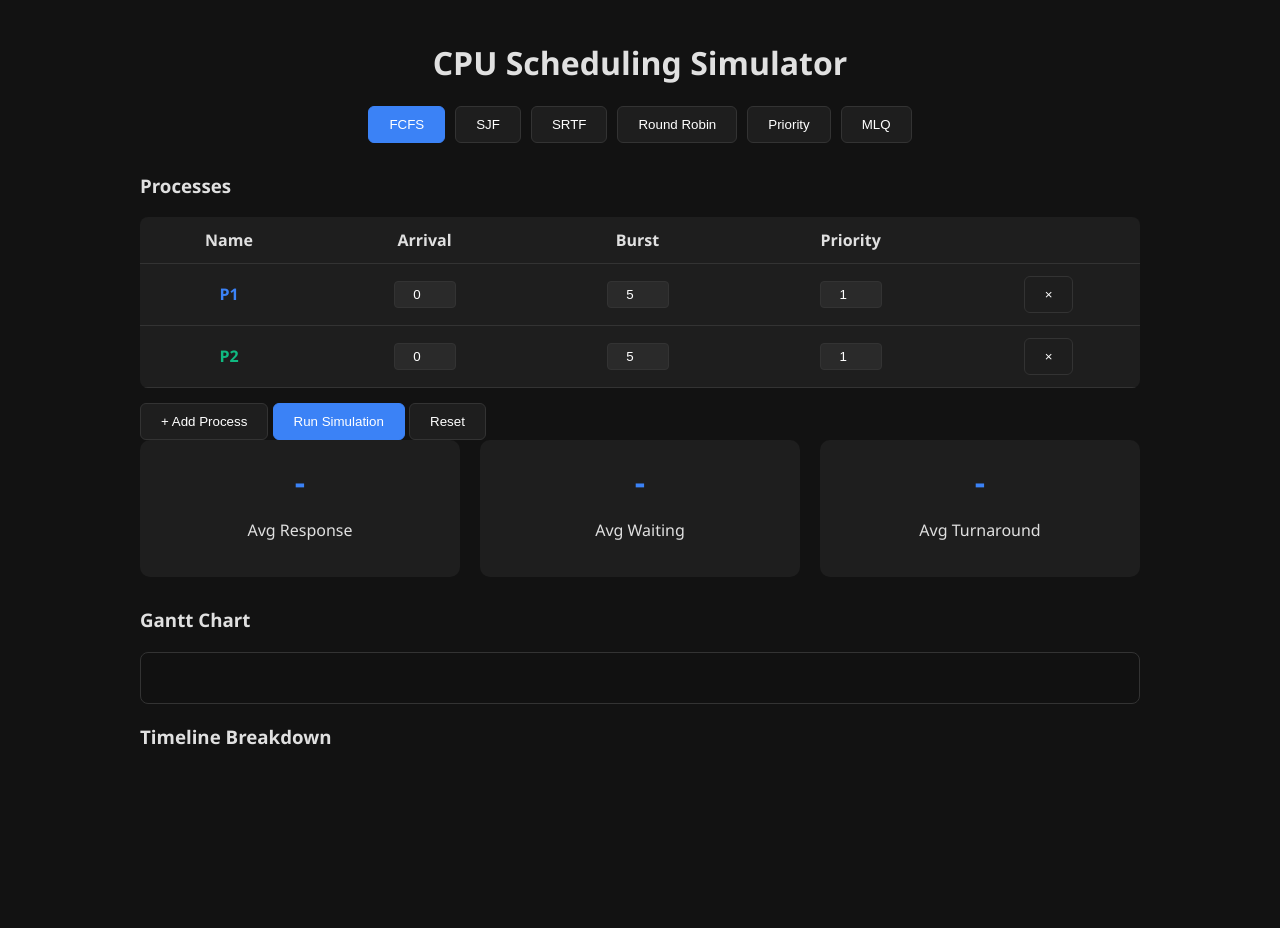
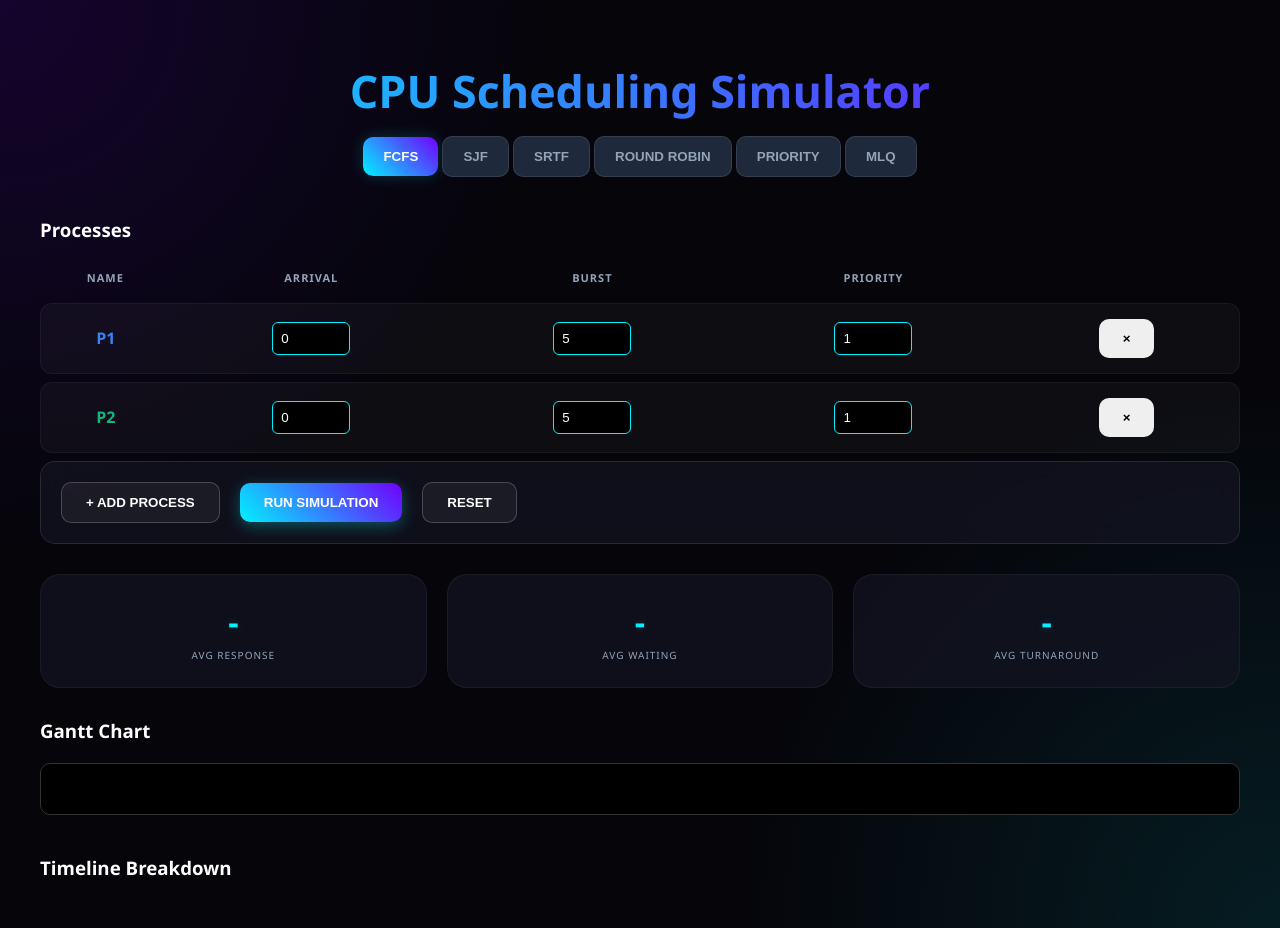
Before and after one commit to ahmedisam1812/OS-project, a plain HTML site: page index.html in a window 1280 px wide. Before the commit the page ends 800 px from the top, so only its background shows below. Drawn offline with Linux system fonts and the light colour scheme.

Commit message:
Update style.css

```diff
--- a/style.css
+++ b/style.css
@@ -1,131 +1,192 @@
 :root {
-    --bg-dark: #121212;
-    --card-bg: #1e1e1e;
-    --primary: #3b82f6;
-    --text: #e0e0e0;
-    --border: #333;
+    /* High-contrast Neon Palette */
+    --bg-main: #05050a;
+    --card-bg: rgba(20, 20, 35, 0.7);
+    --accent-cyan: #00f2ff;
+    --accent-purple: #7000ff;
+    --text-bright: #ffffff;
+    --text-dim: #94a3b8;
+    --border-glow: rgba(0, 242, 255, 0.2);
+    --tab-inactive: #1e293b;
 }
 
 body {
-    background-color: var(--bg-dark);
-    color: var(--text);
-    font-family: 'Segoe UI', sans-serif;
+    background: var(--bg-main);
+    background-image:
+        radial-gradient(circle at 0% 0%, rgba(112, 0, 255, 0.15) 0%, transparent 35%),
+        radial-gradient(circle at 100% 100%, rgba(0, 242, 255, 0.1) 0%, transparent 35%);
+    color: var(--text-bright);
+    font-family: 'Segoe UI', system-ui, sans-serif;
     margin: 0;
-    padding: 20px;
+    padding: 30px;
+    min-height: 100vh;
 }
 
-.container { max-width: 1000px; margin: auto; }
+.container { max-width: 1200px; margin: auto; }
 
-header { text-align: center; margin-bottom: 30px; }
+header { text-align: center; margin-bottom: 40px; }
 
-.algo-tabs {
+header h1 {
+    font-size: 2.8rem;
+    font-weight: 800;
+    background: linear-gradient(to right, #00f2ff, #7000ff);
+    -webkit-background-clip: text;
+    -webkit-text-fill-color: transparent;
+    margin-bottom: 15px;
+}
+
+/* --- TAB SYSTEM --- */
+.tabs {
     display: flex;
     justify-content: center;
     gap: 10px;
-    margin-bottom: 20px;
+    margin-bottom: 30px;
 }
 
+.tab {
+    padding: 12px 20px;
+    background: var(--tab-inactive);
+    border: 1px solid rgba(255,255,255,0.1);
+    color: var(--text-dim);
+    border-radius: 10px;
+    cursor: pointer;
+    transition: 0.3s;
+    font-weight: 600;
+}
+
+.tab.active {
+    background: linear-gradient(45deg, var(--accent-cyan), var(--accent-purple));
+    color: white;
+    border: none;
+    box-shadow: 0 0 15px var(--border-glow);
+}
+
+.tab:hover:not(.active) {
+    background: rgba(255,255,255,0.1);
+    color: white;
+}
+
+/* --- CONFIG & INPUT PANELS --- */
+#config-panel, .actions {
+    display: flex;
+    gap: 20px;
+    background: var(--card-bg);
+    backdrop-filter: blur(12px);
+    padding: 20px;
+    border-radius: 15px;
+    border: 1px solid rgba(255, 255, 255, 0.1);
+    margin-bottom: 20px;
+    align-items: center;
+}
+
+input[type="number"] {
+    background: #000;
+    border: 1px solid var(--accent-cyan);
+    color: #fff;
+    padding: 8px;
+    border-radius: 6px;
+    width: 60px;
+    outline: none;
+}
+
+/* --- BUTTONS --- */
 button {
-    background: var(--card-bg);
-    border: 1px solid var(--border);
+    padding: 12px 24px;
+    border-radius: 10px;
+    border: none;
+    font-weight: 700;
+    cursor: pointer;
+    transition: 0.3s;
+    text-transform: uppercase;
+}
+
+#run-btn {
+    background: linear-gradient(45deg, #00f2ff, #7000ff);
     color: white;
-    padding: 10px 20px;
-    cursor: pointer;
-    border-radius: 6px;
+    box-shadow: 0 4px 15px rgba(0, 242, 255, 0.3);
+}
+
+#add-btn, #reset-btn {
+    background: rgba(255, 255, 255, 0.05);
+    color: white;
+    border: 1px solid rgba(255, 255, 255, 0.2);
+}
+
+button:hover {
+    transform: translateY(-2px);
+    filter: brightness(1.2);
+}
+
+/* --- PROCESS TABLE (TILES) --- */
+table {
+    width: 100%;
+    border-collapse: separate;
+    border-spacing: 0 8px;
+}
+
+th { color: var(--text-dim); font-size: 11px; text-transform: uppercase; letter-spacing: 1px; padding-bottom: 10px; }
+
+#process-list tr {
+    background: rgba(255, 255, 255, 0.03);
     transition: 0.3s;
 }
 
-button.active, button.primary-btn {
-    background: var(--primary);
-    border-color: var(--primary);
+#process-list tr:hover {
+    background: rgba(255, 255, 255, 0.07);
 }
 
-.hidden { display: none; }
+td { padding: 15px; text-align: center; border-top: 1px solid rgba(255,255,255,0.05); border-bottom: 1px solid rgba(255,255,255,0.05); }
+td:first-child { border-radius: 12px 0 0 12px; border-left: 1px solid rgba(255,255,255,0.05); }
+td:last-child { border-radius: 0 12px 12px 0; border-right: 1px solid rgba(255,255,255,0.05); }
 
-table {
-    width: 100%;
-    border-collapse: collapse;
+/* --- STATS --- */
+.stats-grid { display: flex; gap: 20px; margin: 30px 0; }
+.stat-card {
     background: var(--card-bg);
-    border-radius: 8px;
-    overflow: hidden;
-    margin-bottom: 15px;
+    flex: 1;
+    padding: 25px;
+    border-radius: 20px;
+    text-align: center;
+    border: 1px solid rgba(255, 255, 255, 0.05);
 }
 
-th, td { padding: 12px; border-bottom: 1px solid var(--border); text-align: center; }
-
-input {
-    background: #2a2a2a;
-    border: 1px solid var(--border);
-    color: white;
-    padding: 5px;
-    width: 50px;
-    border-radius: 4px;
-    text-align: center;
+.stat-card span {
+    display: block;
+    font-size: 32px;
+    font-weight: 800;
+    color: var(--accent-cyan);
+    text-shadow: 0 0 10px var(--border-glow);
 }
 
-.stats-grid {
-    display: grid;
-    grid-template-columns: repeat(3, 1fr);
-    gap: 20px;
-    margin-bottom: 30px;
-}
+.stat-card p { margin: 5px 0 0; color: var(--text-dim); text-transform: uppercase; font-size: 10px; letter-spacing: 1px; }
 
-.stat-card {
-    background: var(--card-bg);
-    padding: 20px;
-    border-radius: 10px;
-    text-align: center;
-}
-
-.stat-card span { font-size: 2rem; font-weight: bold; color: var(--primary); }
-
+/* --- GANTT & TIMELINE --- */
 #gantt-chart {
     display: flex;
     height: 50px;
-    background: #111;
-    border-radius: 8px;
+    background: #000;
+    border-radius: 10px;
     overflow: hidden;
-    margin: 20px 0;
-    border: 1px solid var(--border);
+    border: 1px solid #333;
+    margin: 20px 0 40px;
 }
 
 .gantt-block {
-    height: 100%;
     display: flex;
     align-items: center;
     justify-content: center;
-    font-size: 0.8rem;
+    font-size: 12px;
     font-weight: bold;
-    border-right: 1px solid rgba(255,255,255,0.1);
-}
-/* Per-Process Timeline Styles */
-.timeline-row {
-    display: flex;
-    align-items: center;
-    gap: 10px;
-    margin-top: 5px;
 }
 
 .timeline-bar {
-    position: relative;
     height: 12px;
-    background: #333;
-    flex-grow: 1;
-    border-radius: 4px;
+    background: #000;
+    border-radius: 10px;
+    display: flex;
     overflow: hidden;
-    display: flex;
 }
 
-.segment {
-    height: 100%;
-}
+.segment { height: 100%; transition: 0.5s; }
 
-.segment.waiting { background: rgba(59, 130, 246, 0.2); } /* Faded blue */
-.segment.running { background: #3b82f6; } /* Solid blue */
-.segment.idle { background: transparent; }
-
-.time-label {
-    font-size: 10px;
-    color: #888;
-    min-width: 80px;
-}
+.hidden { display: none !important; }
```
